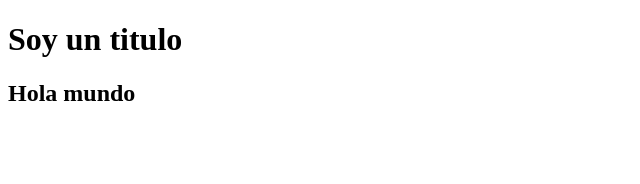
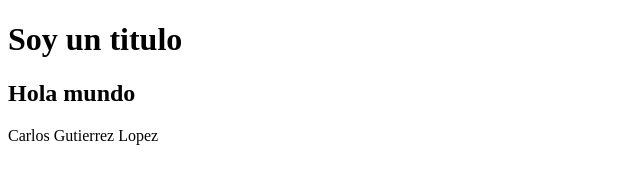
Before and after one commit to slopingriper/CursosDEVF, a plain HTML site: page hola_mundo.html in a window 1280 px wide. Shown: the whole page, without its empty margins (0-640 px from the left). Drawn offline with Linux system fonts and the light colour scheme.

Commit message:
mi nombre

```diff
--- a/hola_mundo.html
+++ b/hola_mundo.html
@@ -11,5 +11,6 @@
     </h1>
 <body>
     <h2>Hola mundo</h2>
+    <p>Carlos Gutierrez Lopez</p>
 </body>
 </html>
```
